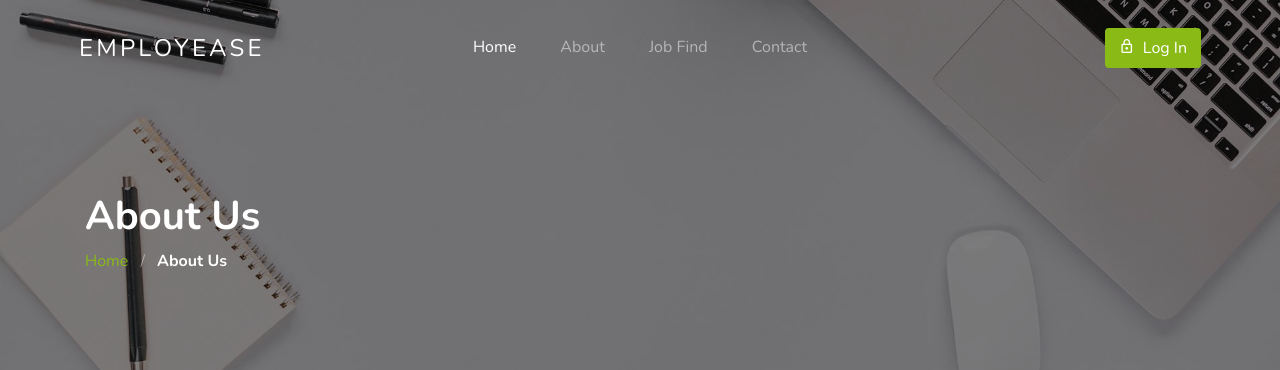
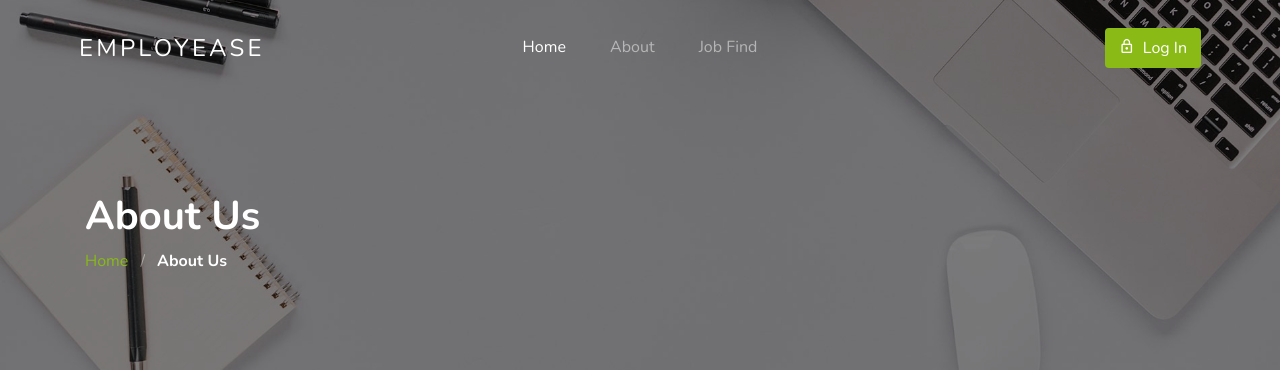
Before and after one commit to WeeklySorcery/Python-Portal, a Django app: page /about/ in a window 1280 px wide. Shown: the top 370 px of the page. Run offline with Django 4.2, Linux system fonts and the light colour scheme; data comes from the database, SQL or seed files in the repository; some libraries are stand-ins or nearby versions; some web fonts are replaced.

Commit message:
remove some navbar

```diff
--- a/jobPortal/website/templates/base/navbar.html
+++ b/jobPortal/website/templates/base/navbar.html
@@ -19,7 +19,6 @@
                 {% else %}
                 <li><a href="{% url 'job_find' %}">Job Find</a></li>
                 {% endif %}
-                <li><a href="contact.html">Contact</a></li>
                 <li class="d-lg-none">
                   {% if user.is_authenticated %}
                       <a href="{% url 'profile' username=user.username %}">Profile</a>
```
